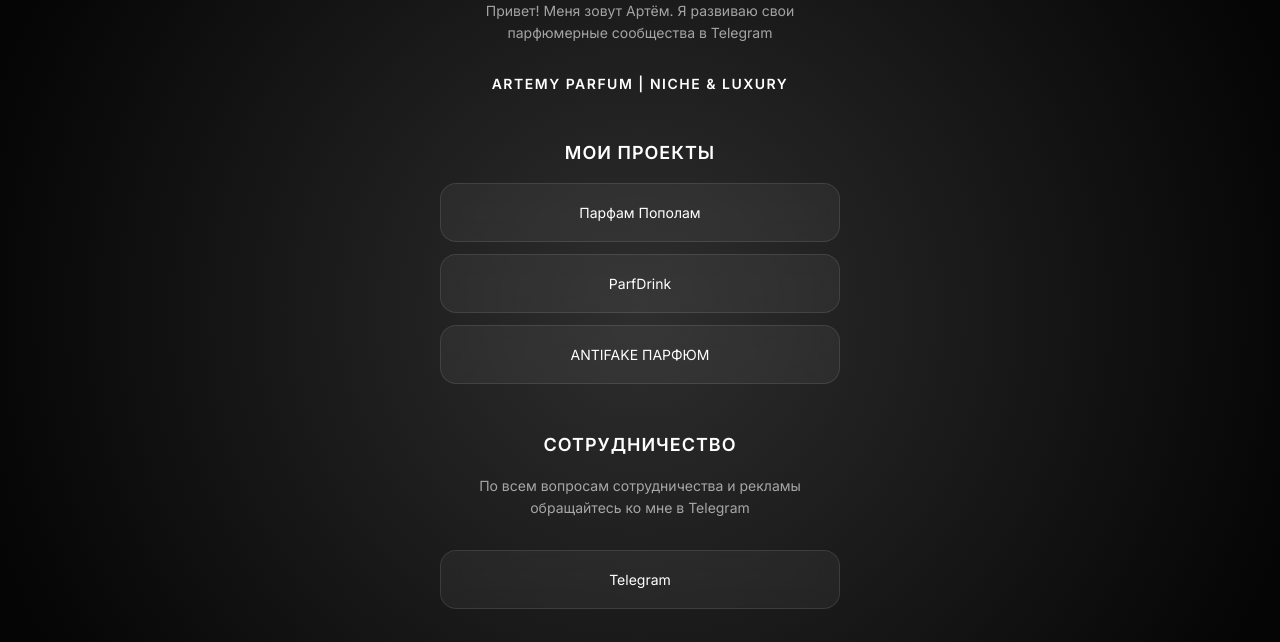
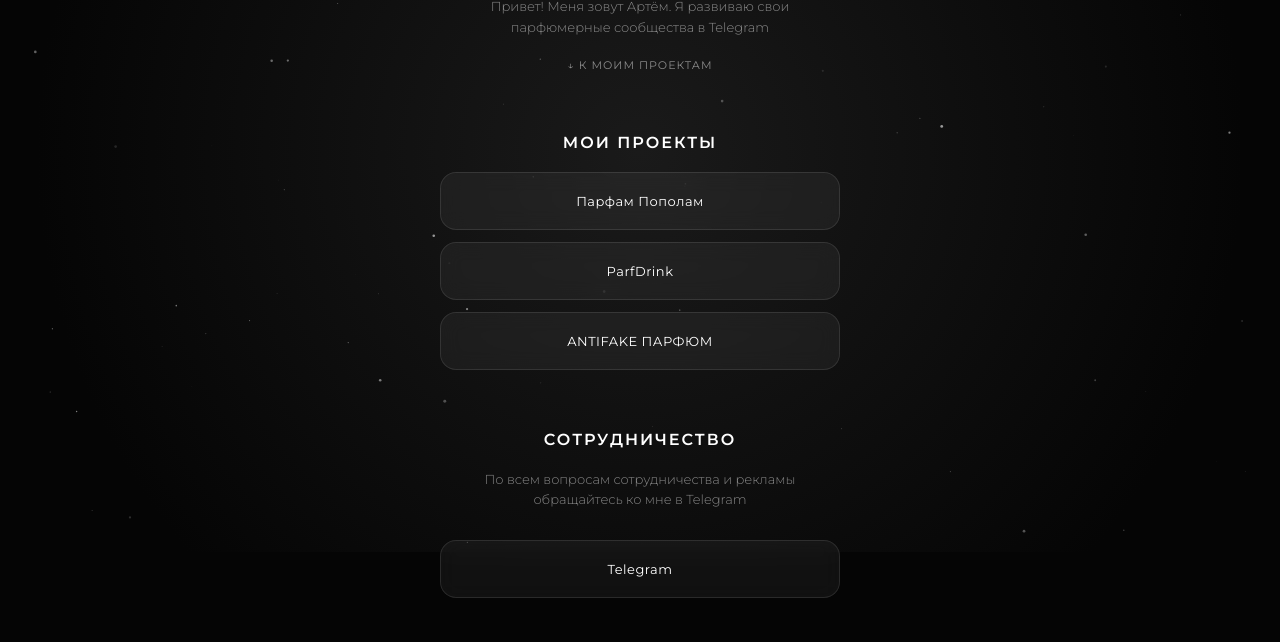
Before and after one commit to Artewy/Perfume, a plain HTML site: page index.html in a window 1280 px wide. Shown: the part 248-890 px from the top of the page. Drawn offline with Linux system fonts and the light colour scheme.

Commit message:
fix visual

```diff
--- a/index.html
+++ b/index.html
@@ -4,24 +4,29 @@
 <head>
     <meta charset="UTF-8">
     <meta name="viewport" content="width=device-width, initial-scale=1.0">
-    <title>Artewy Parfum | Артём</title>
-    <link href="https://fonts.googleapis.com/css2?family=Inter:wght@300;400;600&display=swap" rel="stylesheet">
+    <title>Artewy Parfum</title>
+    <link href="https://fonts.googleapis.com/css2?family=Montserrat:wght@300;400;600&display=swap" rel="stylesheet">
     <link rel="stylesheet" href="styles.css">
 </head>
 
 <body>
 
+    <canvas id="stars"></canvas>
+
     <div class="container">
         <div class="profile-header">
-            <img src="cat.jpg" alt="Артём" class="profile-img">
-            <h1>Артём</h1>
+            <img src="cat.jpg" alt="Artewy" class="profile-img" id="avatar">
+
+            <h1>ARTEWY PARFUM | NICHE & LUXURY</h1>
+
             <p class="intro-text">
                 Привет! Меня зовут Артём. Я развиваю свои парфюмерные сообщества в Telegram
             </p>
-            <p class="subtitle">ARTEMY PARFUM | NICHE & LUXURY</p>
+
+            <a href="#projects" class="scroll-down">↓ К моим проектам</a>
         </div>
 
-        <h2>МОИ ПРОЕКТЫ</h2>
+        <h2 id="projects">МОИ ПРОЕКТЫ</h2>
         <div class="links-container" id="projects-container"></div>
 
         <h2>СОТРУДНИЧЕСТВО</h2>
@@ -37,6 +42,12 @@
         </div>
     </div>
 
+    <button id="back-to-top" aria-label="Наверх">
+        <svg viewBox="0 0 24 24" fill="none" stroke="currentColor" stroke-width="2">
+            <path d="M12 19V5M5 12l7-7 7 7" />
+        </svg>
+    </button>
+
     <script src="script.js"></script>
 </body>
 
--- a/script.js
+++ b/script.js
@@ -1,16 +1,7 @@
 const myProjects = [
-    {
-        name: "Парфам Пополам",
-        url: "https://t.me/pb_aq"
-    },
-    {
-        name: "ParfDrink",
-        url: "https://t.me/pd_aa"
-    },
-    {
-        name: "ANTIFAKE ПАРФЮМ",
-        url: "https://t.me/antifakePARF"
-    }
+    { name: "Парфам Пополам", url: "https://t.me/pb_aq" },
+    { name: "ParfDrink", url: "https://t.me/pd_aa" },
+    { name: "ANTIFAKE ПАРФЮМ", url: "https://t.me/antifakePARF" }
 ];
 
 const container = document.getElementById('projects-container');
@@ -22,11 +13,87 @@ function renderProjects() {
         link.className = 'link-card';
         link.target = '_blank';
         link.textContent = project.name;
-
         link.style.animationDelay = `${0.2 + (index * 0.2)}s`;
-
         container.appendChild(link);
     });
 }
+renderProjects();
 
-renderProjects();
+const avatar = document.getElementById('avatar');
+avatar.addEventListener('click', () => {
+    avatar.classList.remove('avatar-pulse');
+    void avatar.offsetWidth;
+    avatar.classList.add('avatar-pulse');
+});
+
+const backToTopBtn = document.getElementById('back-to-top');
+
+window.addEventListener('scroll', () => {
+    if (window.scrollY > 200) {
+        backToTopBtn.classList.add('visible');
+    } else {
+        backToTopBtn.classList.remove('visible');
+    }
+});
+
+backToTopBtn.addEventListener('click', () => {
+    window.scrollTo({ top: 0, behavior: 'smooth' });
+});
+
+const canvas = document.getElementById('stars');
+const ctx = canvas.getContext('2d');
+
+let width, height;
+let starsArray = [];
+
+function resizeCanvas() {
+    width = window.innerWidth;
+    height = window.innerHeight;
+    canvas.width = width;
+    canvas.height = height;
+}
+window.addEventListener('resize', resizeCanvas);
+resizeCanvas();
+
+class Star {
+    constructor() {
+        this.x = Math.random() * width;
+        this.y = Math.random() * height;
+        this.size = Math.random() * 1.5;
+        this.speedY = Math.random() * 0.4 + 0.1;
+        this.opacity = Math.random() * 0.5 + 0.1;
+    }
+
+    update() {
+        this.y += this.speedY;
+        if (this.y > height) {
+            this.y = 0;
+            this.x = Math.random() * width;
+        }
+    }
+
+    draw() {
+        ctx.fillStyle = `rgba(255, 255, 255, ${this.opacity})`;
+        ctx.beginPath();
+        ctx.arc(this.x, this.y, this.size, 0, Math.PI * 2);
+        ctx.fill();
+    }
+}
+
+function initStars() {
+    starsArray = [];
+    for (let i = 0; i < 100; i++) {
+        starsArray.push(new Star());
+    }
+}
+initStars();
+
+function animateStars() {
+    ctx.clearRect(0, 0, width, height);
+    starsArray.forEach(star => {
+        star.update();
+        star.draw();
+    });
+    requestAnimationFrame(animateStars);
+}
+animateStars();
--- a/styles.css
+++ b/styles.css
@@ -1,25 +1,39 @@
 :root {
     --bg-color: #050505;
-    --metal-gradient: radial-gradient(circle at center, #2e2e2e, #050505 80%);
     --card-bg: rgba(255, 255, 255, 0.05);
     --card-hover: rgba(255, 255, 255, 0.1);
     --text-main: #ffffff;
-    --text-secondary: rgba(255, 255, 255, 0.6);
+    --text-secondary: rgba(255, 255, 255, 0.5);
     --border: rgba(255, 255, 255, 0.1);
     --transition: all 0.4s cubic-bezier(0.16, 1, 0.3, 1);
+}
+
+html {
+    scroll-behavior: smooth;
 }
 
 body {
     margin: 0;
     padding: 0;
     background-color: var(--bg-color);
-    background-image: var(--metal-gradient);
     color: var(--text-main);
-    font-family: 'Inter', sans-serif;
+    font-family: 'Montserrat', sans-serif;
     display: flex;
     justify-content: center;
     min-height: 100vh;
     overflow-x: hidden;
+    position: relative;
+}
+
+#stars {
+    position: fixed;
+    top: 0;
+    left: 0;
+    width: 100%;
+    height: 100%;
+    z-index: -1;
+    pointer-events: none;
+    background: radial-gradient(circle at center, #1a1a1a, #050505 80%);
 }
 
 .container {
@@ -41,51 +55,85 @@ body {
     height: 130px;
     border-radius: 50%;
     object-fit: cover;
-    margin-bottom: 12px;
+    margin-bottom: 16px;
     border: 1px solid var(--border);
     transition: var(--transition);
+    cursor: pointer;
 }
 
 .profile-img:hover {
-    transform: scale(1.05);
+    transform: scale(1.03);
+    border-color: rgba(255, 255, 255, 0.3);
+}
+
+.avatar-pulse {
+    animation: pop 0.4s ease-out;
+}
+
+@keyframes pop {
+    0% {
+        transform: scale(1);
+    }
+
+    50% {
+        transform: scale(0.9);
+        box-shadow: 0 0 20px rgba(255, 255, 255, 0.4);
+    }
+
+    100% {
+        transform: scale(1);
+    }
 }
 
 h1 {
-    font-size: 20px;
+    font-size: 13px;
+
     font-weight: 600;
     color: var(--text-main);
     margin: 0;
-    letter-spacing: 1px;
+    letter-spacing: 1.5px;
+    white-space: nowrap;
 }
 
 .intro-text {
-    font-size: 14px;
+    font-size: 13px;
+    font-weight: 300;
+
     color: var(--text-secondary);
-    margin: 16px 0 30px;
+    margin: 16px 0 10px;
     line-height: 1.6;
 }
 
-.subtitle {
-    font-size: 14px;
-    font-weight: 600;
+.scroll-down {
+    display: inline-block;
+    margin-top: 10px;
+    color: var(--text-secondary);
+    font-size: 11px;
+    text-decoration: none;
+    text-transform: uppercase;
+    letter-spacing: 1px;
+    transition: var(--transition);
+    font-weight: 400;
+}
+
+.scroll-down:hover {
     color: var(--text-main);
-    letter-spacing: 1.5px;
-    text-transform: uppercase;
-    white-space: nowrap;
+    transform: translateY(3px);
 }
 
 h2 {
-    font-size: 18px;
+    font-size: 16px;
     font-weight: 600;
-    margin-top: 50px;
+    margin-top: 60px;
     margin-bottom: 20px;
     color: var(--text-main);
-    letter-spacing: 1px;
+    letter-spacing: 2px;
     text-transform: uppercase;
 }
 
 .cooperation-text {
-    font-size: 14px;
+    font-size: 13px;
+    font-weight: 300;
     color: var(--text-secondary);
     margin-bottom: 30px;
     line-height: 1.6;
@@ -105,8 +153,9 @@ h2 {
     text-decoration: none;
     padding: 20px;
     border-radius: 16px;
-    font-size: 14px;
+    font-size: 13px;
     font-weight: 400;
+    letter-spacing: 0.5px;
     border: 1px solid var(--border);
     transition: var(--transition);
     opacity: 0;
@@ -119,7 +168,6 @@ h2 {
     background: var(--card-hover);
     border-color: rgba(255, 255, 255, 0.4);
     transform: scale(1.02);
-    letter-spacing: 1px;
 }
 
 @keyframes fadeIn {
@@ -139,8 +187,44 @@ h2 {
 .footer {
     margin-top: 60px;
     font-size: 10px;
+    font-weight: 300;
     color: var(--text-secondary);
     letter-spacing: 2px;
-    text-transform: uppercase;
     opacity: 0.5;
 }
+
+#back-to-top {
+    position: fixed;
+    bottom: 30px;
+    right: 20px;
+    width: 45px;
+    height: 45px;
+    border-radius: 50%;
+    background: var(--card-bg);
+    border: 1px solid var(--border);
+    color: var(--text-main);
+    cursor: pointer;
+    opacity: 0;
+    visibility: hidden;
+    transition: var(--transition);
+    backdrop-filter: blur(5px);
+    display: flex;
+    align-items: center;
+    justify-content: center;
+    z-index: 100;
+}
+
+#back-to-top svg {
+    width: 20px;
+    height: 20px;
+}
+
+#back-to-top.visible {
+    opacity: 1;
+    visibility: visible;
+}
+
+#back-to-top:hover {
+    background: var(--card-hover);
+    transform: translateY(-5px);
+}
```
